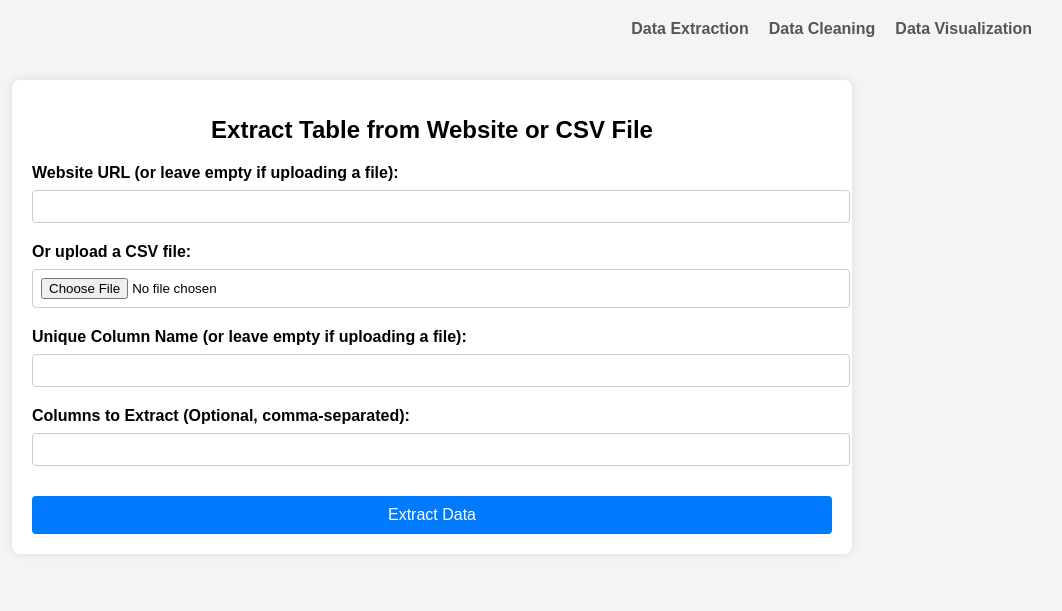
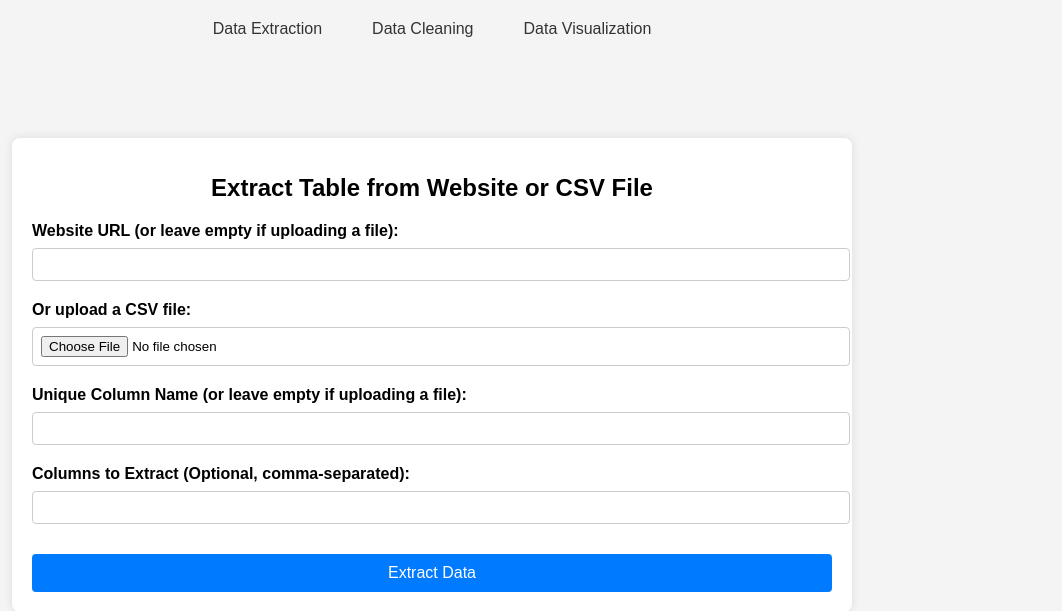
Before and after one commit to Vaibhav2024/Data_Visualization_Website_Using_Html_CSS_Flask_Python, a Flask app: page / in a window 1280 px wide. Shown: the top 611 px of the page, without its empty margins (208-1270 px from the left). Run offline with Flask 3, Linux system fonts and the light colour scheme.

Commit message:
menubar for all pages added

```diff
--- a/app.py
+++ b/app.py
@@ -84,7 +84,6 @@ def index():
     response.headers['Pragma'] = 'no-cache'
     response.headers['Expires'] = '0'
     return response
-
 
 @app.route('/visualize', methods=['GET', 'POST'])
 def visualize():
@@ -222,7 +221,6 @@ def download_plot():
         download_name='plot.png'
     )
 
-
 @app.route("/data_cleaning", methods=["GET", "POST"])
 def data_cleaning():
     global dataframe
@@ -234,6 +232,7 @@ def data_cleaning():
             file = request.files['file']
             if file and file.filename.endswith('.csv'):
                 try:
+                    global dataframe
                     dataframe = pd.read_csv(file)
                     # Replace 'none' strings with actual NaN values
                     dataframe.replace('none', pd.NA, inplace=True)
--- a/static/navbar.css
+++ b/static/navbar.css
@@ -1,65 +1,41 @@
-/* Navbar Styles */
+/* navbar.css */
 .header {
-    background: #F4F4F4;
-    padding: 10px 0;
-    position: fixed;
-    top: 10px; /* Adjusted to be visible at the top */
-    right: 20px; /* Adjusted to fit better on the right side */
-    width: auto; /* Adjust width to fit content */
-    z-index: 1000; /* Ensure the navbar is above other content */
+    background-color: #f4f4f4; /* Light background for the header */
+    padding: 10px;
 }
 
 .navbar-container {
-    background: transparent; /* Ensure the background is transparent */
+    max-width: 1200px;
+    margin: 0 auto;
 }
 
 .navbar {
     display: flex;
-    align-items: center;
-    justify-content: space-between;
-    padding: 0 20px;
-    max-width: 1200px; /* Limit width to prevent stretching */
-    margin: 0; /* Remove auto margin to prevent centering */
+    justify-content: center;
+    background-color: transparent; /* No background color for the navbar */
 }
 
-.logo {
-    margin-right: auto; /* Push logo to the left */
-}
-
-nav {
-    text-align: right; /* Align navigation to the right */
-}
-
-nav ul {
-    list-style-type: none;
+.navbar nav ul {
+    list-style: none;
     padding: 0;
     margin: 0;
     display: flex;
-    justify-content: flex-end; /* Align menu items to the right */
 }
 
-nav ul li {
-    margin-left: 20px; /* Space out the menu items */
+.navbar nav ul li {
+    margin: 0 10px;
 }
 
-nav ul li a {
+.navbar a {
+    color: #333; /* Dark text color */
     text-decoration: none;
-    color: #555;
-    font-weight: bold;
+    padding: 10px 15px;
+    display: block;
+    border-radius: 4px;
+    transition: background-color 0.3s, color 0.3s;
 }
 
-.menu-icon {
-    display: none; /* Hide the menu icon by default */
+.navbar a:hover {
+    background-color: #ddd; /* Light background color on hover */
+    color: black;
 }
-
-/* Responsive Design for smaller screens */
-@media (max-width: 768px) {
-    .menu-icon {
-        display: block;
-        cursor: pointer;
-    }
-
-    nav ul {
-        display: none; /* Hide the navigation links */
-    }
-}
--- a/templates/data_cleaning.html
+++ b/templates/data_cleaning.html
@@ -5,8 +5,10 @@
     <meta name="viewport" content="width=device-width, initial-scale=1.0">
     <title>Data Cleaning</title>
     <link rel="stylesheet" href="{{ url_for('static', filename='styles.css') }}">
+    <link rel="stylesheet" href="{{ url_for('static', filename='navbar.css') }}">
 </head>
 <body>
+    {% include 'navbar.html' %}
     <div class="container">
         <h1>Data Cleaning</h1>
         <form action="/data_cleaning" method="post" enctype="multipart/form-data">
--- a/templates/index.html
+++ b/templates/index.html
@@ -11,20 +11,7 @@
     <link rel="stylesheet" href="{{ url_for('static', filename='navbar.css') }}">
 </head>
 <body>
-    <!-- Navbar -->
-    <div class="header">
-        <div class="navbar-container"> <!-- Changed class name -->
-            <div class="navbar">
-                <nav>
-                    <ul id="MenuItems">
-                        <li><a href="#">Data Extraction</a></li>
-                        <li><a href="/data_cleaning">Data Cleaning</a></li>
-                        <li><a href="/visualize">Data Visualization</a></li>
-                    </ul>
-                </nav>
-            </div>
-        </div>
-    </div>
+    {% include 'navbar.html' %}
 
     <!-- Main Content -->
     <div class="container">
--- /dev/null
+++ b/templates/navbar.html
@@ -0,0 +1,25 @@
+<!-- navbar.html -->
+<!DOCTYPE html>
+<html lang="en">
+<head>
+    <meta charset="UTF-8">
+    <meta name="viewport" content="width=device-width, initial-scale=1.0">
+    <link rel="stylesheet" href="{{ url_for('static', filename='navbar.css') }}">
+</head>
+<body>
+    <!-- Navbar -->
+    <div class="header">
+        <div class="navbar-container">
+            <div class="navbar">
+                <nav>
+                    <ul id="MenuItems">
+                        <li><a href="/">Data Extraction</a></li>
+                        <li><a href="/data_cleaning">Data Cleaning</a></li>
+                        <li><a href="/visualize">Data Visualization</a></li>
+                    </ul>
+                </nav>
+            </div>
+        </div>
+    </div>
+</body>
+</html>
--- a/templates/visualize.html
+++ b/templates/visualize.html
@@ -5,6 +5,7 @@
     <meta name="viewport" content="width=device-width, initial-scale=1.0">
     <title>Visualize Data</title>
     <link href="https://cdn.jsdelivr.net/npm/bootstrap@5.1.3/dist/css/bootstrap.min.css" rel="stylesheet">
+    <link rel="stylesheet" href="{{ url_for('static', filename='navbar.css') }}">
     <style>
         body {
             background-color: #f8f9fa;
@@ -36,6 +37,8 @@
     </style>
 </head>
 <body>
+    {% include 'navbar.html' %}
+
     <div class="container">
         <h1 class="text-center">Visualize Your Data</h1>
         <form method="POST" enctype="multipart/form-data">
```
